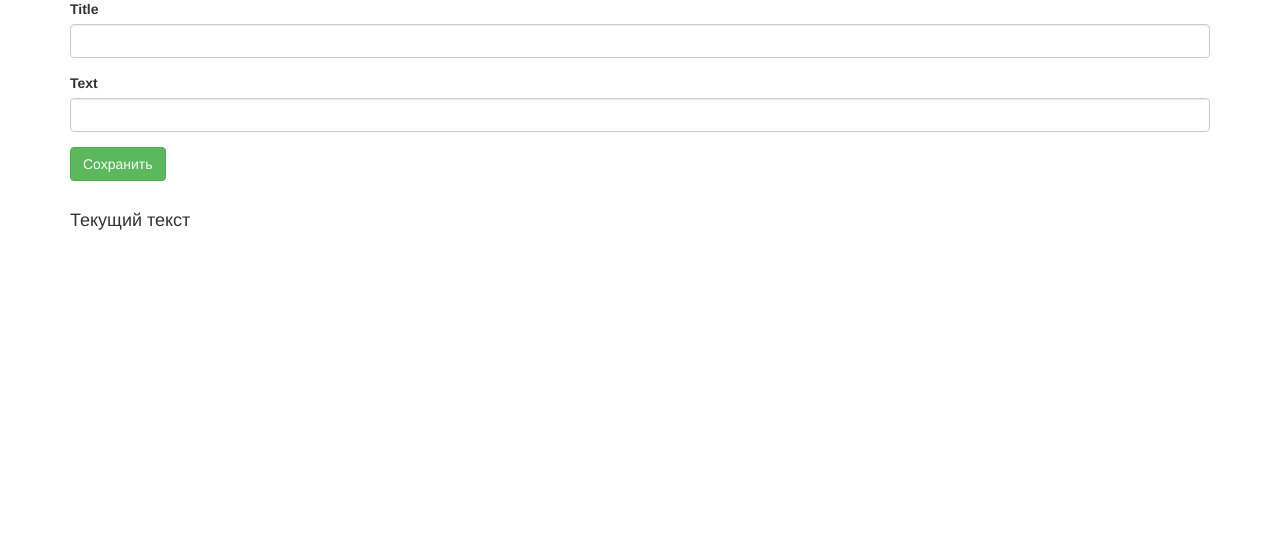
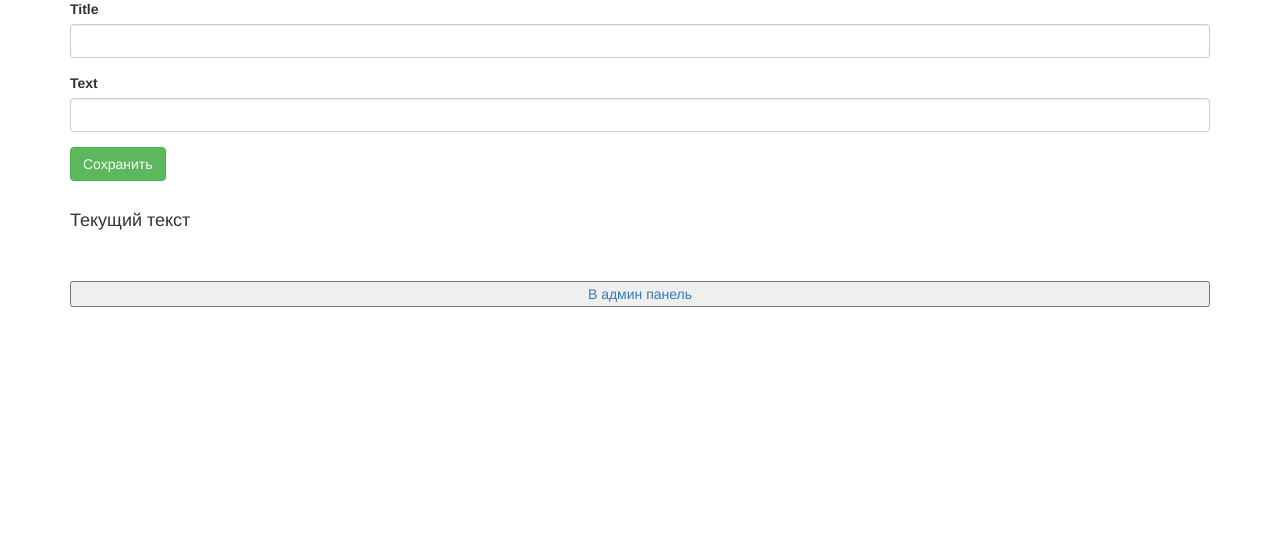
Before and after one commit to ma110y/yii2, a Yii app: template views/admin/text.php in a window 1280 px wide. Shown: the part 71-618 px from the top of the page. Run offline with PHP 8.4 and a stand-in for Yii, Linux system fonts and the light colour scheme; the template is opened without the code that fills it, so the values that code supplies are empty; form fields are guessed from the names that the template uses; some libraries are stand-ins or nearby versions.

Commit message:
Добавил картинки к слайдеру для проверки пагинаии + кнопки назад в админке

```diff
--- a/views/admin/text.php
+++ b/views/admin/text.php
@@ -37,3 +37,8 @@ $this -> title = 'Работа с текстом';
     <?=$return->text?><br>
     <a href="<?=Url::to(['/admin/txtupdate','id' => $return -> id]) ?>"><button class="btn bg-info">Изменить</button></a>
 <? } ?>
+
+
+<br>
+<br>
+<a href="<?=Url::to(['admin/index'])?>"><button class="btn-block">В админ панель</button></a>
```
Also changed, not shown: web/slider/1483090116196471405.png (added), web/slider/632018_900.jpg (added), web/slider/anywalls.com-11776.jpg (added), web/slider/igry-sneg-stalker_stalker-zima-18979.jpg (added), web/slider/pripyat-amusement-park-15820.jpg (added).
